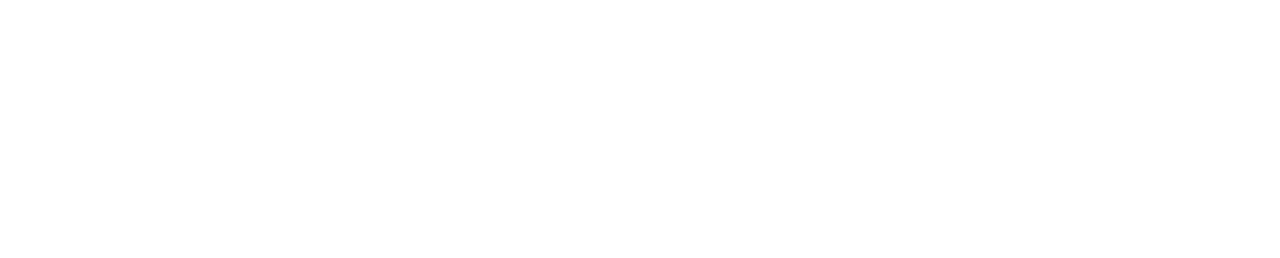
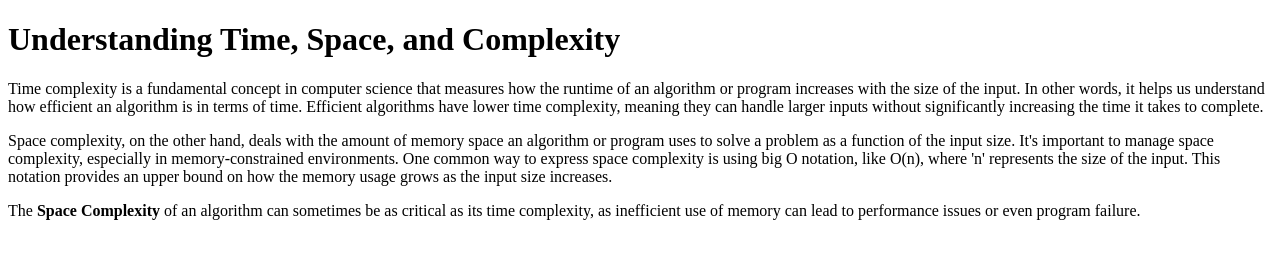
Before and after one commit to acciojob/time-and-space-complexity-trishaSolanki, a website: page main.html in a window 1280 px wide. Drawn offline with Linux system fonts and the light colour scheme.

Commit message:
created a submission

```diff
--- a/main.html
+++ b/main.html
@@ -8,6 +8,10 @@
 
 <body>
 	<!-- the entire body must be written by student -->
+	 <h1>Understanding Time, Space, and Complexity</h1>
+    <p>Time complexity is a fundamental concept in computer science that measures how the runtime of an algorithm or program increases with the size of the input. In other words, it helps us understand how efficient an algorithm is in terms of time. Efficient algorithms have lower time complexity, meaning they can handle larger inputs without significantly increasing the time it takes to complete.</p>
+    <p>Space complexity, on the other hand, deals with the amount of memory space an algorithm or program uses to solve a problem as a function of the input size. It's important to manage space complexity, especially in memory-constrained environments. One common way to express space complexity is using big O notation, like O(n), where 'n' represents the size of the input. This notation provides an upper bound on how the memory usage grows as the input size increases.</p>
+    <p>The <b>Space Complexity</b> of an algorithm can sometimes be as critical as its time complexity, as inefficient use of memory can lead to performance issues or even program failure.</p>
     <script type="text/javascript" src="./script.js">
 </script>
 
```
